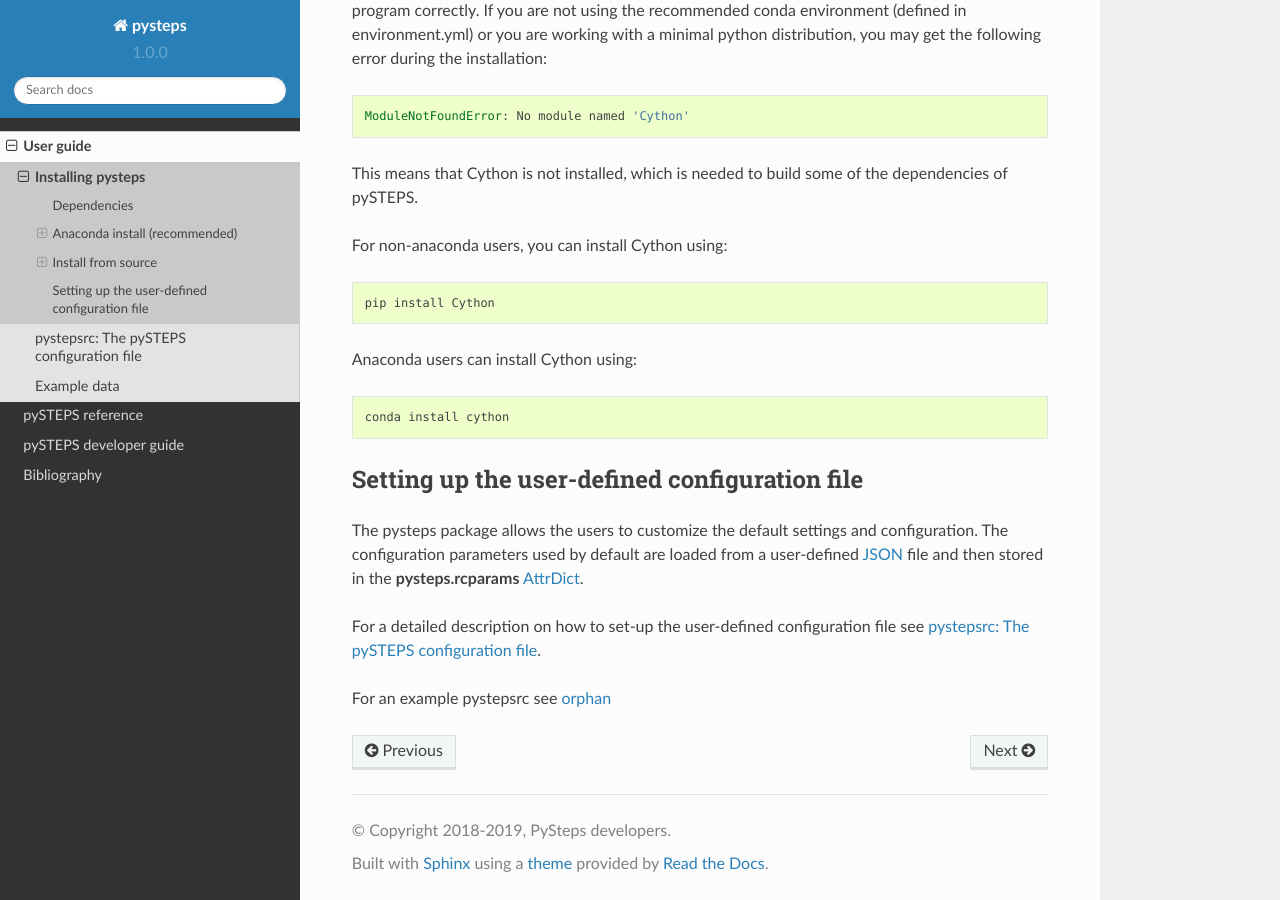
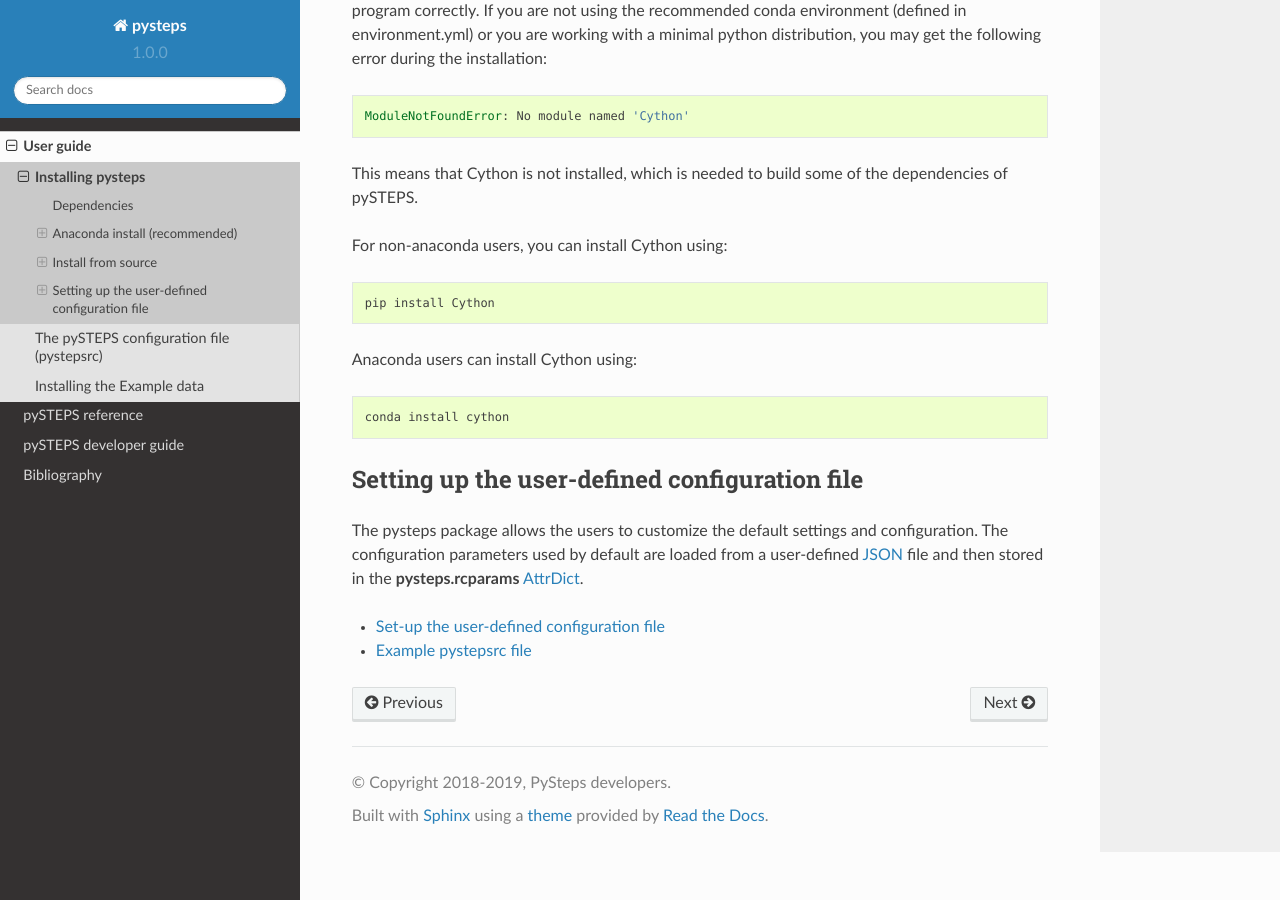
Before and after one commit to pySTEPS/pysteps, a Sphinx documentation site: the page built from doc/source/user_guide/install_pysteps.rst, in a window 1280 px wide and 900 px high, scrolled down 3629 px. Built offline with Sphinx 7.4.7 and the Read the Docs theme 2.0.0, drawn with Linux system fonts in a browser that asks for light colours; pages that are not in the unit, such as notebooks, are missing from menus.

Commit message:
Add toc-trees

```diff
--- a/doc/source/user_guide/example_data.rst
+++ b/doc/source/user_guide/example_data.rst
@@ -1,7 +1,7 @@
 .. _example_data:
 
-Example data
-============
+Installing the Example data
+===========================
 
 The examples scripts in the user guide as well as the pySTEPS build-in tests
 use the example radar data available in a separate repository:
--- a/doc/source/user_guide/install_pysteps.rst
+++ b/doc/source/user_guide/install_pysteps.rst
@@ -196,7 +196,8 @@
 The configuration parameters used by default are loaded from a user-defined
 JSON_ file and then stored in the **pysteps.rcparams** AttrDict_.
 
-For a detailed description on how to set-up the user-defined configuration file
-see :ref:`pystepsrc`.
+.. toctree::
+    :maxdepth: 1
 
-For an example pystepsrc see :ref:`pystepsrc_example`
+    Set-up the user-defined configuration file <set_pystepsrc>
+    Example pystepsrc file <pystepsrc_example>
--- a/doc/source/user_guide/pystepsrc_example.rst
+++ b/doc/source/user_guide/pystepsrc_example.rst
@@ -1,8 +1,4 @@
 .. _pystepsrc_example:
-
-:orphan:
-
-
 
 Example of pystepsrc file
 =========================
```
Also changed, not shown: other parts of doc/source/user_guide/example_data.rst (+0 -1 lines), doc/source/user_guide/set_pystepsrc.rst (+8 -5 lines), 1 other file.
